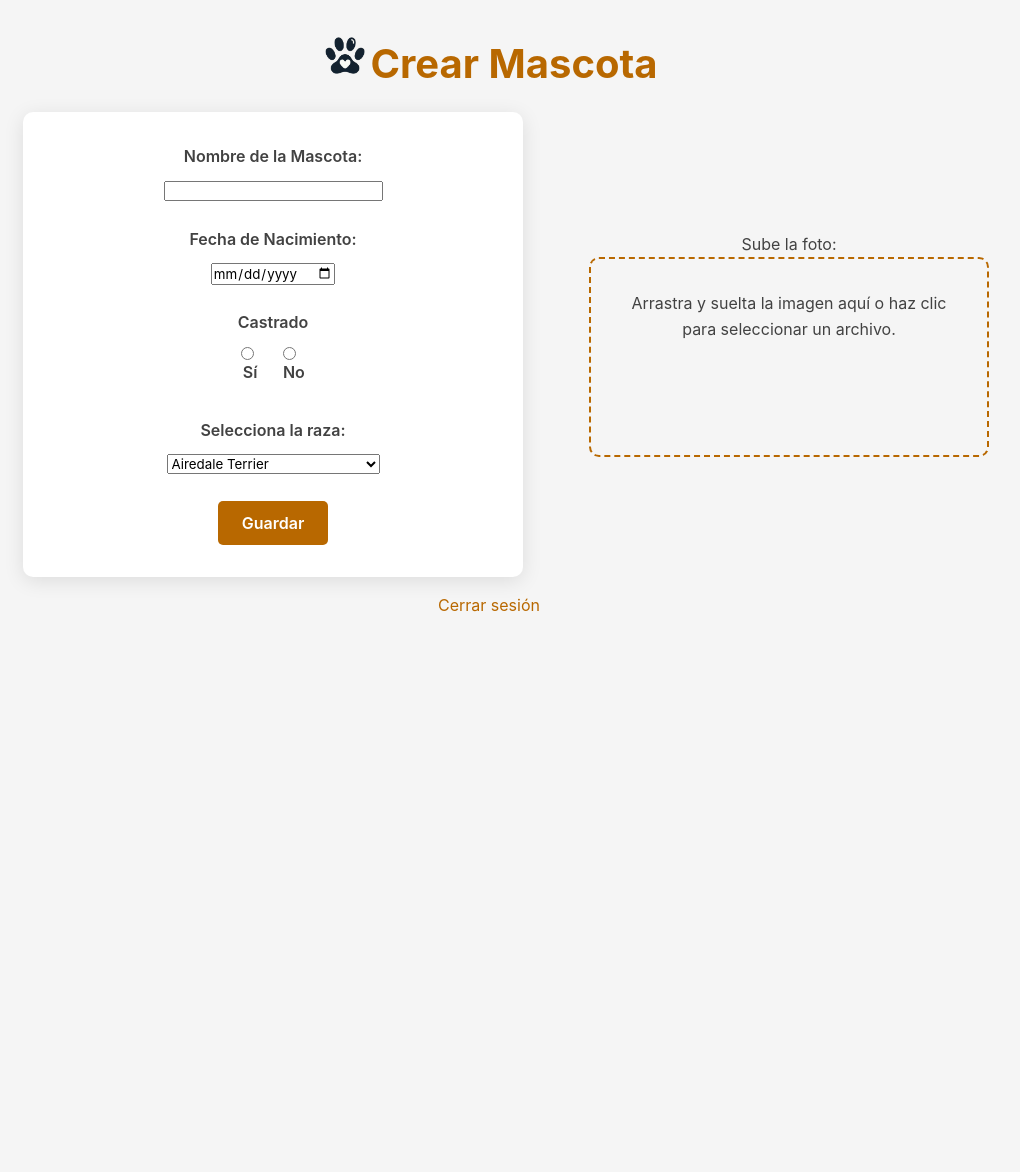
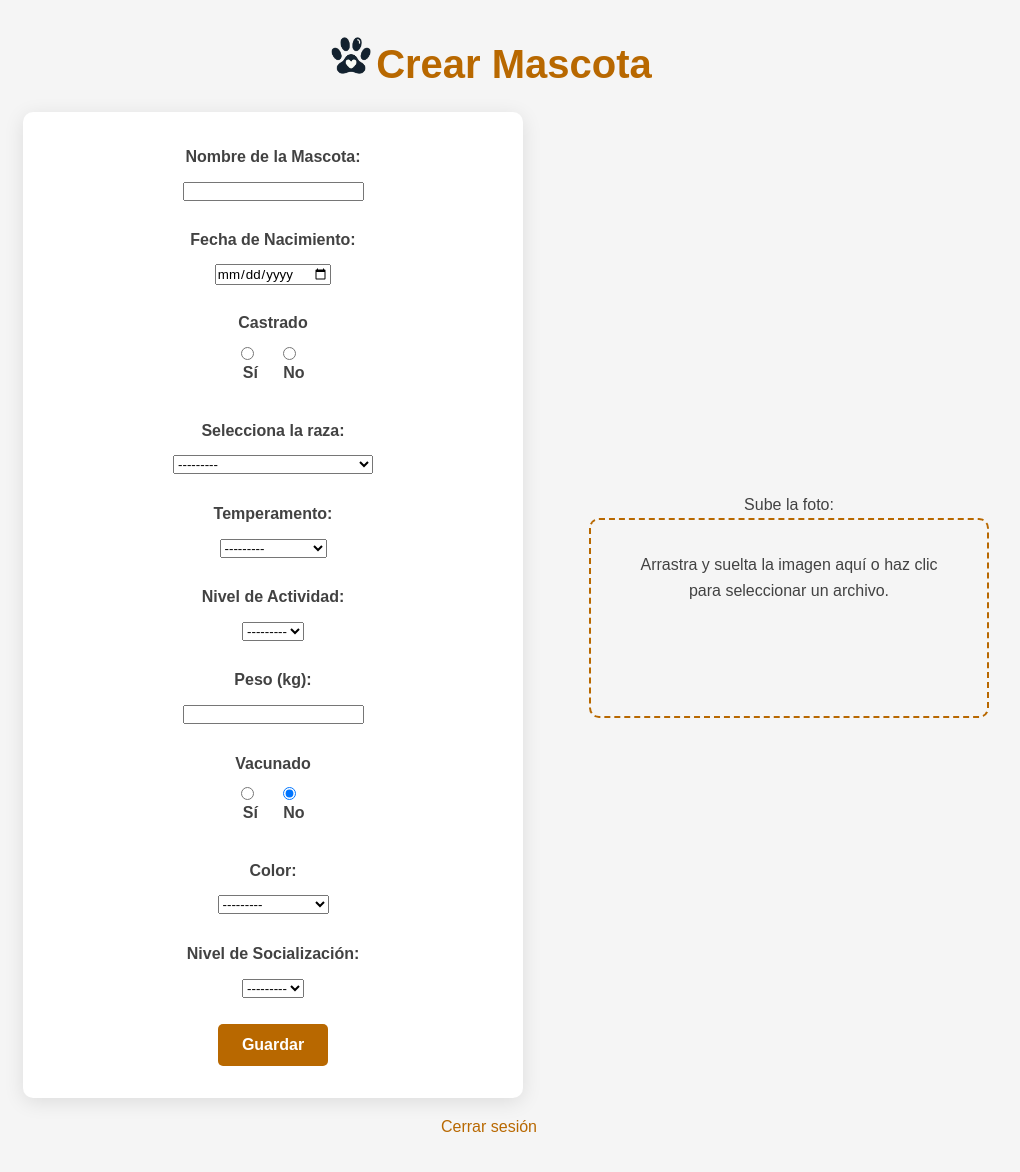
Before and after one commit to pauca881/pawmeet, a Django app: page /usuarios/crear_mascota/2/ in a window 1280 px wide. Shown: the whole page, without its empty margins (151-1171 px from the left). Before the commit the page ends 612 px from the top, so only its background shows below. Run offline with Django 5.2, Linux system fonts and the light colour scheme; data comes from the database, SQL or seed files in the repository; both versions use the stored data as it was after the commit; some libraries are stand-ins or nearby versions.

Commit message:
Update fuentes y Crear_mascota.css/html

```diff
--- a/home/static/home/conectar.css
+++ b/home/static/home/conectar.css
@@ -12,7 +12,7 @@
     margin: 0;
     padding: 0;
     box-sizing: border-box;
-    font-family: -apple-system, BlinkMacSystemFont, 'Segoe UI', Roboto, Oxygen, Ubuntu, Cantarell, sans-serif;
+    font-family: Arial, sans-serif;
 }
 
 body {
--- a/home/static/home/home_style.css
+++ b/home/static/home/home_style.css
@@ -9,7 +9,7 @@
     margin: 0;
     padding: 0;
     box-sizing: border-box;
-    font-family: -apple-system, BlinkMacSystemFont, 'Segoe UI', Roboto, Oxygen, Ubuntu, Cantarell, sans-serif;
+    font-family: Arial, sans-serif;
 }
 
 html {
--- a/mascotas/models.py
+++ b/mascotas/models.py
@@ -94,7 +94,6 @@ class Mascota(models.Model):
         choices=RAZAS_OPCIONES,
         blank=False,
         null=False,
-        default='Otra'
     )
 
 class Evento(models.Model):
--- a/usuarios/static/registro/crear_mascota.css
+++ b/usuarios/static/registro/crear_mascota.css
@@ -10,7 +10,7 @@
     margin: 0;
     padding: 0;
     box-sizing: border-box;
-    font-family: -apple-system, BlinkMacSystemFont, 'Segoe UI', Roboto, Oxygen, Ubuntu, Cantarell, sans-serif;
+    font-family: Arial, sans-serif;
 }
 
 body {
--- a/usuarios/static/registro/crear_usuario.css
+++ b/usuarios/static/registro/crear_usuario.css
@@ -10,7 +10,7 @@
     margin: 0;
     padding: 0;
     box-sizing: border-box;
-    font-family: -apple-system, BlinkMacSystemFont, 'Segoe UI', Roboto, Oxygen, Ubuntu, Cantarell, sans-serif;
+    font-family: Arial, sans-serif;
 }
 
 body {
--- a/usuarios/templates/crear_mascota.html
+++ b/usuarios/templates/crear_mascota.html
@@ -1,4 +1,5 @@
 {% load static %}
+
 <!DOCTYPE html>
 <html lang="es">
 <head>
@@ -9,7 +10,7 @@
     <link rel="stylesheet" href="https://cdnjs.cloudflare.com/ajax/libs/sweetalert/1.1.3/sweetalert.min.css">
     <script src="https://cdnjs.cloudflare.com/ajax/libs/sweetalert/1.1.3/sweetalert.min.js"></script>
     <style>
-    .error {
+.error {
             color: red;
             font-size: 0.9em;
         }
@@ -41,12 +42,34 @@
                     <label for="id_raza">Selecciona la raza:</label>
                     {{ mascota_form.raza }}
                 </div>
+                <!-- Campos agregados -->
+                <div class="form-field">
+                    {{ mascota_form.temperamento.label_tag }} {{ mascota_form.temperamento }}
+                </div>
+                <div class="form-field">
+                    {{ mascota_form.nivel_actividad.label_tag }} {{ mascota_form.nivel_actividad }}
+                </div>
+                <div class="form-field">
+                    {{ mascota_form.peso.label_tag }} {{ mascota_form.peso }}
+                </div>
+                <div class="form-field">
+                    <label for="id_vacunado">Vacunado</label>
+                    <div class="radio-inline">
+                        {{ mascota_form.vacunado }}
+                    </div>
+                </div>
+                <div class="form-field">
+                    {{ mascota_form.color.label_tag }} {{ mascota_form.color }}
+                </div>
+                <div class="form-field">
+                    {{ mascota_form.nivel_socializacion.label_tag }} {{ mascota_form.nivel_socializacion }}
+                </div>
             </div>
             <button type="submit">Guardar</button>
         </form>
         <div class="dropzone-contenedor">
             <label for="id_foto">Sube la foto:</label>
-            <div class="dropzone" id="dropzone" style="width: 100%; height: 200px;"> <!-- Ajustado el tamaño del dropzone -->
+            <div class="dropzone" id="dropzone" style="width: 100%; height: 200px;">
                 Arrastra y suelta la imagen aquí o haz clic para seleccionar un archivo.
                 <input type="file" name="foto" id="id_foto" accept="image/*" hidden>
             </div>
@@ -106,7 +129,7 @@
     </script>
     <!-- Añadido estilo inline para aumentar el espacio entre opciones de radio -->
     <style>
-    .radio-inline {
+.radio-inline {
             gap: 1.5rem; /* Aumentado el espacio entre opciones */
         }
     </style>
```
Also changed, not shown: db.sqlite3, mascotas/forms.py (line endings or trailing spaces).
